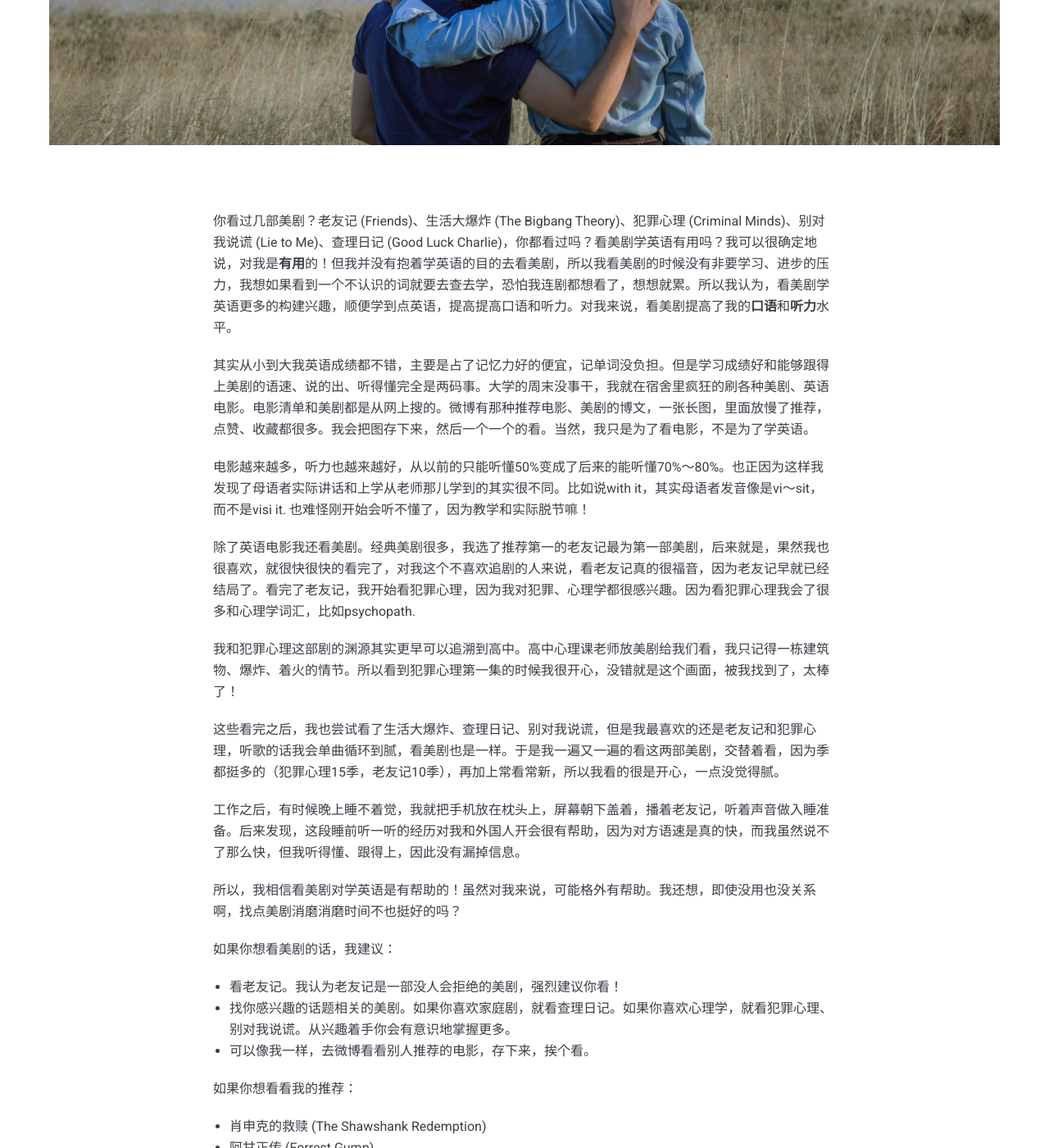
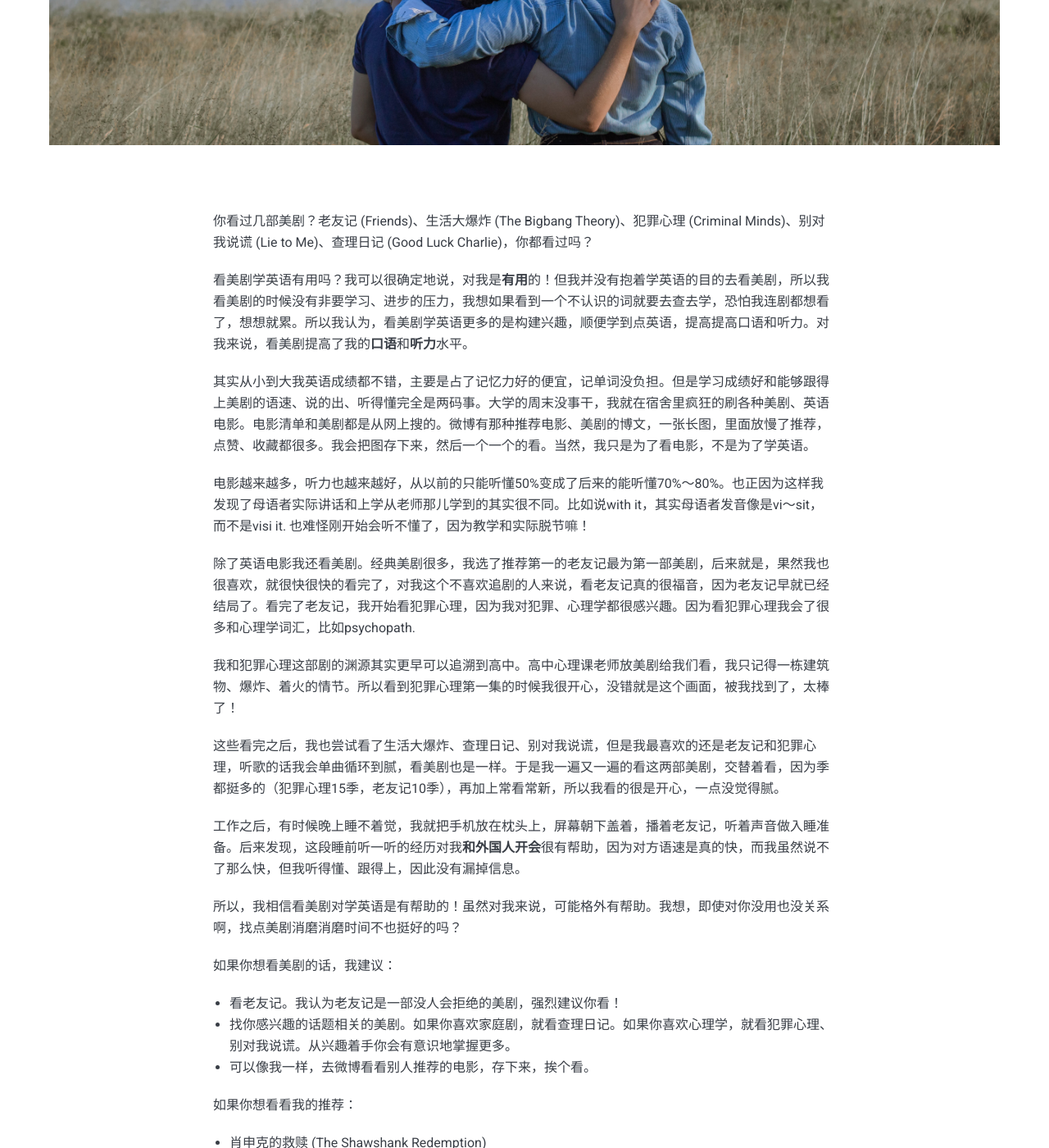
Before and after one commit to xiangxinotes/xiangxinotes.github.io, a Jekyll site: the page built from _posts/2023-04-18-can-i-learn-english-by-watching-american-series.markdown, in a window 1280 px wide and 1400 px high, scrolled down 866 px. Shown: the whole window at 82% size. Built offline with Jekyll 4.4.1, drawn with Linux system fonts in a browser that asks for light colours; nearby versions of some CDN libraries.

Commit message:
Upload post

```diff
--- a/_posts/2023-04-18-can-i-learn-english-by-watching-american-series.markdown
+++ b/_posts/2023-04-18-can-i-learn-english-by-watching-american-series.markdown
@@ -6,7 +6,9 @@ image:  2022-04-18.jpg
 tags:   英语
 ---
 
-你看过几部美剧？老友记 (Friends)、生活大爆炸 (The Bigbang Theory)、犯罪心理 (Criminal Minds)、别对我说谎 (Lie to Me)、查理日记 (Good Luck Charlie)，你都看过吗？看美剧学英语有用吗？我可以很确定地说，对我是**有用**的！但我并没有抱着学英语的目的去看美剧，所以我看美剧的时候没有非要学习、进步的压力，我想如果看到一个不认识的词就要去查去学，恐怕我连剧都想看了，想想就累。所以我认为，看美剧学英语更多的构建兴趣，顺便学到点英语，提高提高口语和听力。对我来说，看美剧提高了我的**口语**和**听力**水平。
+你看过几部美剧？老友记 (Friends)、生活大爆炸 (The Bigbang Theory)、犯罪心理 (Criminal Minds)、别对我说谎 (Lie to Me)、查理日记 (Good Luck Charlie)，你都看过吗？
+
+看美剧学英语有用吗？我可以很确定地说，对我是**有用**的！但我并没有抱着学英语的目的去看美剧，所以我看美剧的时候没有非要学习、进步的压力，我想如果看到一个不认识的词就要去查去学，恐怕我连剧都想看了，想想就累。所以我认为，看美剧学英语更多的是构建兴趣，顺便学到点英语，提高提高口语和听力。对我来说，看美剧提高了我的**口语**和**听力**水平。
 
 其实从小到大我英语成绩都不错，主要是占了记忆力好的便宜，记单词没负担。但是学习成绩好和能够跟得上美剧的语速、说的出、听得懂完全是两码事。大学的周末没事干，我就在宿舍里疯狂的刷各种美剧、英语电影。电影清单和美剧都是从网上搜的。微博有那种推荐电影、美剧的博文，一张长图，里面放慢了推荐，点赞、收藏都很多。我会把图存下来，然后一个一个的看。当然，我只是为了看电影，不是为了学英语。
 
@@ -18,9 +20,9 @@ tags:   英语
 
 这些看完之后，我也尝试看了生活大爆炸、查理日记、别对我说谎，但是我最喜欢的还是老友记和犯罪心理，听歌的话我会单曲循环到腻，看美剧也是一样。于是我一遍又一遍的看这两部美剧，交替着看，因为季都挺多的（犯罪心理15季，老友记10季），再加上常看常新，所以我看的很是开心，一点没觉得腻。
 
-工作之后，有时候晚上睡不着觉，我就把手机放在枕头上，屏幕朝下盖着，播着老友记，听着声音做入睡准备。后来发现，这段睡前听一听的经历对我和外国人开会很有帮助，因为对方语速是真的快，而我虽然说不了那么快，但我听得懂、跟得上，因此没有漏掉信息。
+工作之后，有时候晚上睡不着觉，我就把手机放在枕头上，屏幕朝下盖着，播着老友记，听着声音做入睡准备。后来发现，这段睡前听一听的经历对我**和外国人开会**很有帮助，因为对方语速是真的快，而我虽然说不了那么快，但我听得懂、跟得上，因此没有漏掉信息。
 
-所以，我相信看美剧对学英语是有帮助的！虽然对我来说，可能格外有帮助。我还想，即使没用也没关系啊，找点美剧消磨消磨时间不也挺好的吗？
+所以，我相信看美剧对学英语是有帮助的！虽然对我来说，可能格外有帮助。我想，即使对你没用也没关系啊，找点美剧消磨消磨时间不也挺好的吗？
 
 如果你想看美剧的话，我建议：
 - 看老友记。我认为老友记是一部没人会拒绝的美剧，强烈建议你看！
```
